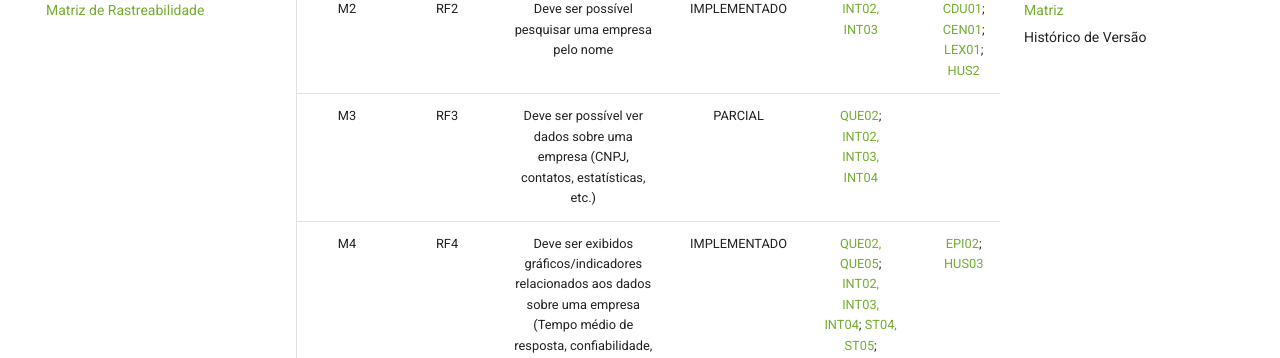
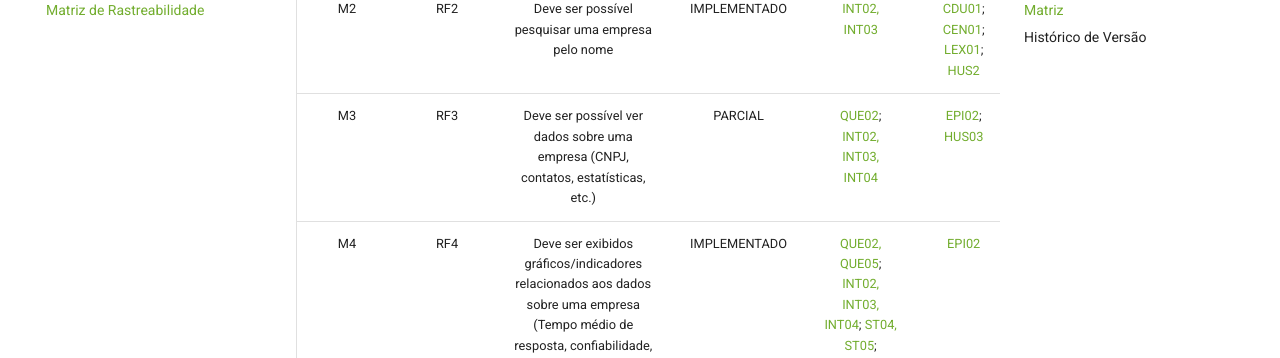
Before and after one commit to Requisitos-de-Software/2024.1-Grupo08, an MkDocs documentation site: the page built from docs/Rastreabilidade/matriz.md, in a window 1280 px wide and 900 px high, scrolled down 1430 px. Shown: the part 152-510 px from the top of the window. Built offline with MkDocs 1.6.1 and Material for MkDocs 9.7.7, drawn with Linux system fonts in a browser that asks for light colours; comment, search, counter and statistics services are not loaded.

Commit message:
corrigindo matriz geral

```diff
--- a/docs/Rastreabilidade/matriz.md
+++ b/docs/Rastreabilidade/matriz.md
@@ -40,8 +40,8 @@ A tabela 01 traz a Matriz de Rastreabilidade criada para o projeto, a qual segue
 | :-: | :--: | :--: | :--: | :--: | :--: | :--: |
 | M1 | RF1 | Deve ser possível fazer login utilizando o gov.br | IMPLEMENTADO | [ST12](https://requisitos-de-software.github.io/2024.1-Consumidor.gov/Elicitação/Storytelling/#requisitos-elicitados); [INT01](https://requisitos-de-software.github.io/2024.1-Consumidor.gov/Elicitação/introspec/#requisitos-funcionais-identificados) | [EPI1](https://requisitos-de-software.github.io/2024.1-Consumidor.gov/Modelagem/Modelagem%20Ágil/Backlog/#epico-1-abertura-e-acompanhamento-de-reclamacoes); [HUS1](https://requisitos-de-software.github.io/2024.1-Consumidor.gov/Modelagem/Modelagem%20Ágil/Historias/#us1-login-no-aplicativo);  |  |
 | M2 | RF2 | Deve ser possível pesquisar uma empresa pelo nome	 | IMPLEMENTADO | [INT02, INT03](https://requisitos-de-software.github.io/2024.1-Consumidor.gov/Elicita%C3%A7%C3%A3o/introspec/#metodologia) |[CDU01](https://requisitos-de-software.github.io/2024.1-Consumidor.gov/Modelagem/casosdeuso/#uc01); [CEN01](https://requisitos-de-software.github.io/2024.1-Consumidor.gov/Modelagem/cenarios/#c01-pesquisar-empresa-pelo-nome); [LEX01](https://requisitos-de-software.github.io/2024.1-Consumidor.gov/Modelagem/lexicos/#tabela-4-lexico-01-pesquisar-empresa-l01); [HUS2](https://requisitos-de-software.github.io/2024.1-Consumidor.gov/Modelagem/Modelagem%20Ágil/Historias/#us2-pesquisar-empresa) |  |
-| M3 | RF3 | Deve ser possível ver dados sobre uma empresa (CNPJ, contatos, estatísticas, etc.)	 | PARCIAL | [QUE02](https://requisitos-de-software.github.io/2024.1-Consumidor.gov/Elicitação/Questionário/#possiveis-requisitos);  [INT02, INT03, INT04](https://requisitos-de-software.github.io/2024.1-Consumidor.gov/Elicitação/introspec/#metodologia) |  |
-| M4 | RF4 | Deve ser exibidos gráficos/indicadores relacionados aos dados sobre uma empresa (Tempo médio de resposta, confiabilidade, etc.)	 | IMPLEMENTADO | [QUE02, QUE05](https://requisitos-de-software.github.io/2024.1-Consumidor.gov/Elicitação/Questionário/#possiveis-requisitos);  [INT02, INT03, INT04](https://requisitos-de-software.github.io/2024.1-Consumidor.gov/Elicitação/introspec/#metodologia); [ST04, ST05](https://requisitos-de-software.github.io/2024.1-Consumidor.gov/Elicitação/Storytelling/); [ADD01](https://requisitos-de-software.github.io/2024.1-Consumidor.gov/Elicitação/analiseDoc/)| [EPI02](https://requisitos-de-software.github.io/2024.1-Consumidor.gov/Modelagem/Modelagem%20%C3%81gil/Backlog/#epico-2-pesquisa-de-empresa); [HUS03](https://requisitos-de-software.github.io/2024.1-Consumidor.gov/Modelagem/Modelagem%20%C3%81gil/Historias/#us3-ver-dados-sobre-uma-empresa) |  |
+| M3 | RF3 | Deve ser possível ver dados sobre uma empresa (CNPJ, contatos, estatísticas, etc.)	 | PARCIAL | [QUE02](https://requisitos-de-software.github.io/2024.1-Consumidor.gov/Elicitação/Questionário/#possiveis-requisitos);  [INT02, INT03, INT04](https://requisitos-de-software.github.io/2024.1-Consumidor.gov/Elicitação/introspec/#metodologia) | [EPI02](https://requisitos-de-software.github.io/2024.1-Consumidor.gov/Modelagem/Modelagem%20%C3%81gil/Backlog/#epico-2-pesquisa-de-empresa); [HUS03](https://requisitos-de-software.github.io/2024.1-Consumidor.gov/Modelagem/Modelagem%20%C3%81gil/Historias/#us3-ver-dados-sobre-uma-empresa) |  |
+| M4 | RF4 | Deve ser exibidos gráficos/indicadores relacionados aos dados sobre uma empresa (Tempo médio de resposta, confiabilidade, etc.)	 | IMPLEMENTADO | [QUE02, QUE05](https://requisitos-de-software.github.io/2024.1-Consumidor.gov/Elicitação/Questionário/#possiveis-requisitos);  [INT02, INT03, INT04](https://requisitos-de-software.github.io/2024.1-Consumidor.gov/Elicitação/introspec/#metodologia); [ST04, ST05](https://requisitos-de-software.github.io/2024.1-Consumidor.gov/Elicitação/Storytelling/); [ADD01](https://requisitos-de-software.github.io/2024.1-Consumidor.gov/Elicitação/analiseDoc/)| [EPI02](https://requisitos-de-software.github.io/2024.1-Consumidor.gov/Modelagem/Modelagem%20%C3%81gil/Backlog/#epico-2-pesquisa-de-empresa) |
 | M5 | RF5 | Deve ser possível informar as circunstâncias da compra do produto/serviço (internet, loja física, telefone, etc.)	 | IMPLEMENTADO | [INT05](https://requisitos-de-software.github.io/2024.1-Consumidor.gov/Elicitação/introspec/#metodologia);[ST01, ST03](https://requisitos-de-software.github.io/2024.1-Consumidor.gov/Elicitação/Storytelling/) | [EPI01](https://requisitos-de-software.github.io/2024.1-Consumidor.gov/Modelagem/Modelagem%20%C3%81gil/Backlog/#epico-1-abertura-e-acompanhamento-de-reclamacoes); [HUS04](https://requisitos-de-software.github.io/2024.1-Consumidor.gov/Modelagem/Modelagem%20%C3%81gil/Historias/#us4-fazer-reclamacao); [CEN02](https://requisitos-de-software.github.io/2024.1-Consumidor.gov/Modelagem/cenarios/#c02-cadastrar-reclamacao); [LEX02](https://requisitos-de-software.github.io/2024.1-Consumidor.gov/Modelagem/lexicos/#l02-abrir-reclamacao) |  |
 | M6 | RF6 | Deve ser possível escolher qual a categoria da reclamação (atendimento, cobrança, entrega, etc.)	 | IMPLEMENTADO | [INT06](https://requisitos-de-software.github.io/2024.1-Consumidor.gov/Elicitação/introspec/#metodologia);[ST01, ST03](https://requisitos-de-software.github.io/2024.1-Consumidor.gov/Elicitação/Storytelling/) | [EPI01](https://requisitos-de-software.github.io/2024.1-Consumidor.gov/Modelagem/Modelagem%20%C3%81gil/Backlog/#epico-1-abertura-e-acompanhamento-de-reclamacoes); [CEN02](https://requisitos-de-software.github.io/2024.1-Consumidor.gov/Modelagem/cenarios/#c02-cadastrar-reclamacao)/ [LEX02](https://requisitos-de-software.github.io/2024.1-Consumidor.gov/Modelagem/lexicos/#l02-abrir-reclamacao) |  |
 | M7 | RF7 | Deve ser possível fornecer detalhes sobre a reclamação	 | IMPLEMENTADO | [INT07](https://requisitos-de-software.github.io/2024.1-Consumidor.gov/Elicitação/introspec/#metodologia);[ST01, ST03](https://requisitos-de-software.github.io/2024.1-Consumidor.gov/Elicitação/Storytelling/) | [EPI01](https://requisitos-de-software.github.io/2024.1-Consumidor.gov/Modelagem/Modelagem%20%C3%81gil/Backlog/#epico-1-abertura-e-acompanhamento-de-reclamacoes); [CDU02](https://requisitos-de-software.github.io/2024.1-Consumidor.gov/Modelagem/casosdeuso/#uc02); [CEN02](https://requisitos-de-software.github.io/2024.1-Consumidor.gov/Modelagem/cenarios/#c02-cadastrar-reclamacao); [LEX02](https://requisitos-de-software.github.io/2024.1-Consumidor.gov/Modelagem/lexicos/#l02-abrir-reclamacao)  |  |
```
